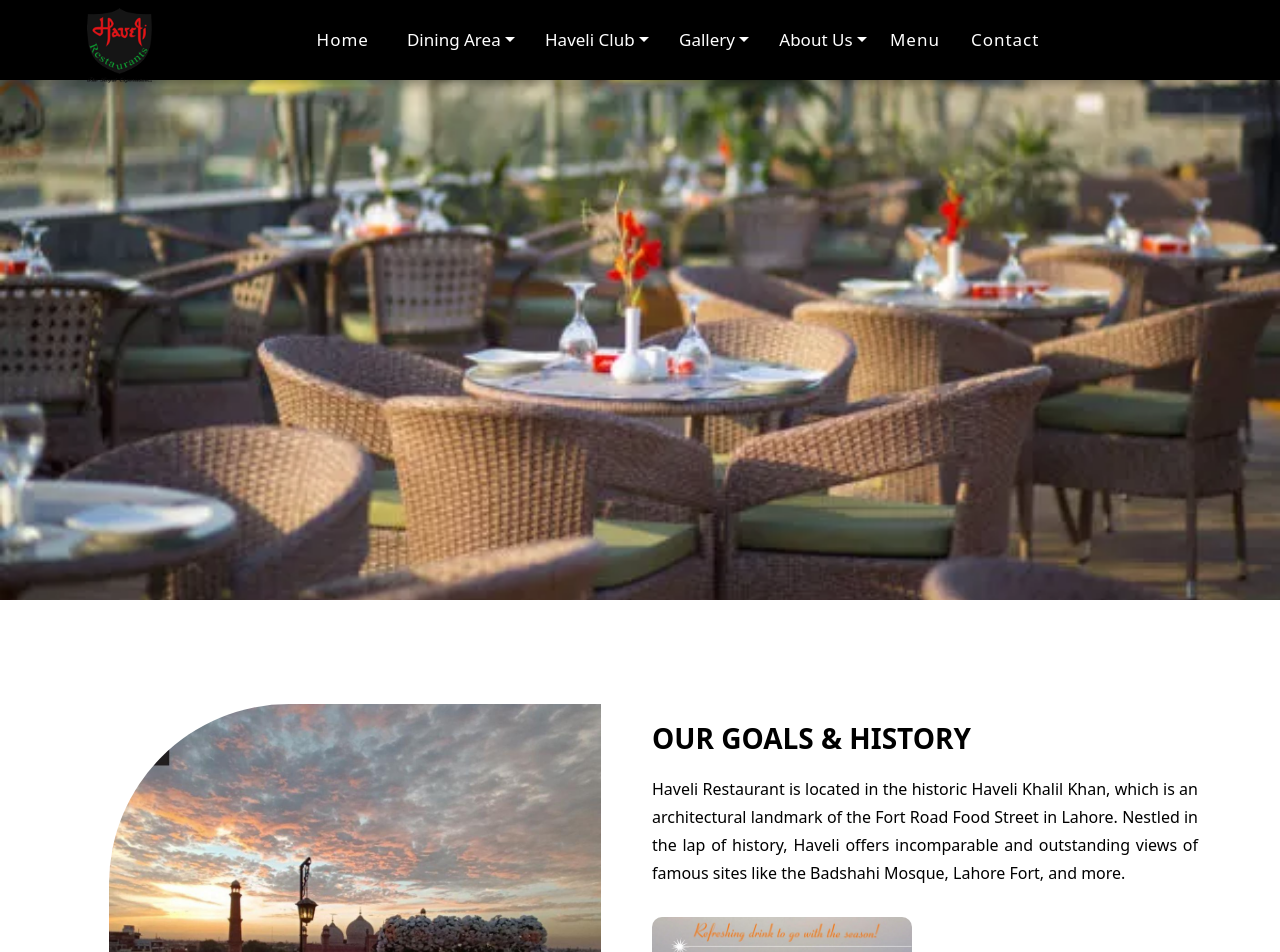
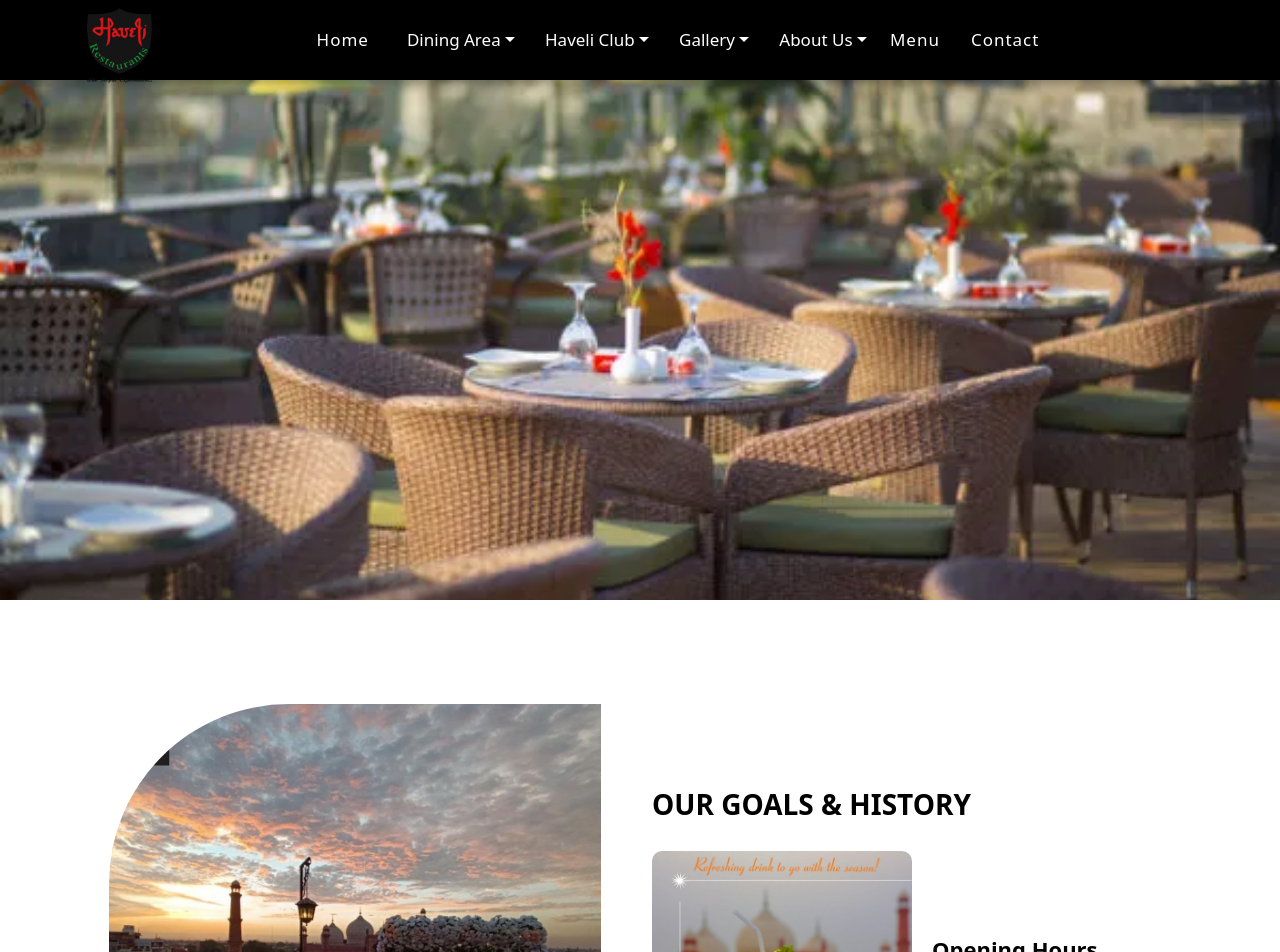
Before and after one commit to farwamalik972/haveli, a React (Create React App) app: page /about in a window 1280 px wide. Shown: the top 952 px of the page. Built offline with nearby package versions, Linux system fonts and the light colour scheme; no server answers.

Commit message:
dynmic screen

```diff
--- a/src/pages/About.jsx
+++ b/src/pages/About.jsx
@@ -71,9 +71,7 @@
             <Col md={6} className="content">
               <h2 className="section-title">Our Goals & History</h2>
               <p>
-                Haveli Restaurant is located in the historic Haveli Khalil Khan, which is an architectural
-                landmark of the Fort Road Food Street in Lahore. Nestled in the lap of history, Haveli offers
-                incomparable and outstanding views of famous sites like the Badshahi Mosque, Lahore Fort, and more.
+                {about.description}
               </p>
               <div className="info-section">
                 <img src={glass} alt="Dining" className="small-image" />
--- a/src/pages/Home.jsx
+++ b/src/pages/Home.jsx
@@ -68,7 +68,7 @@
         </Container>
       </section> */}
       <Container className='page-content'>
-        <h2 className='page-heading mb-5'>Atmospheric Imagery</h2>
+        <h2 className='page-heading mb-5'>{restaurantData.atmospheric_imager_heading}</h2>
         <Row>
           {cardData.map((card, index) => (
             <Col md={4} key={index} className='mb-4'>
```
